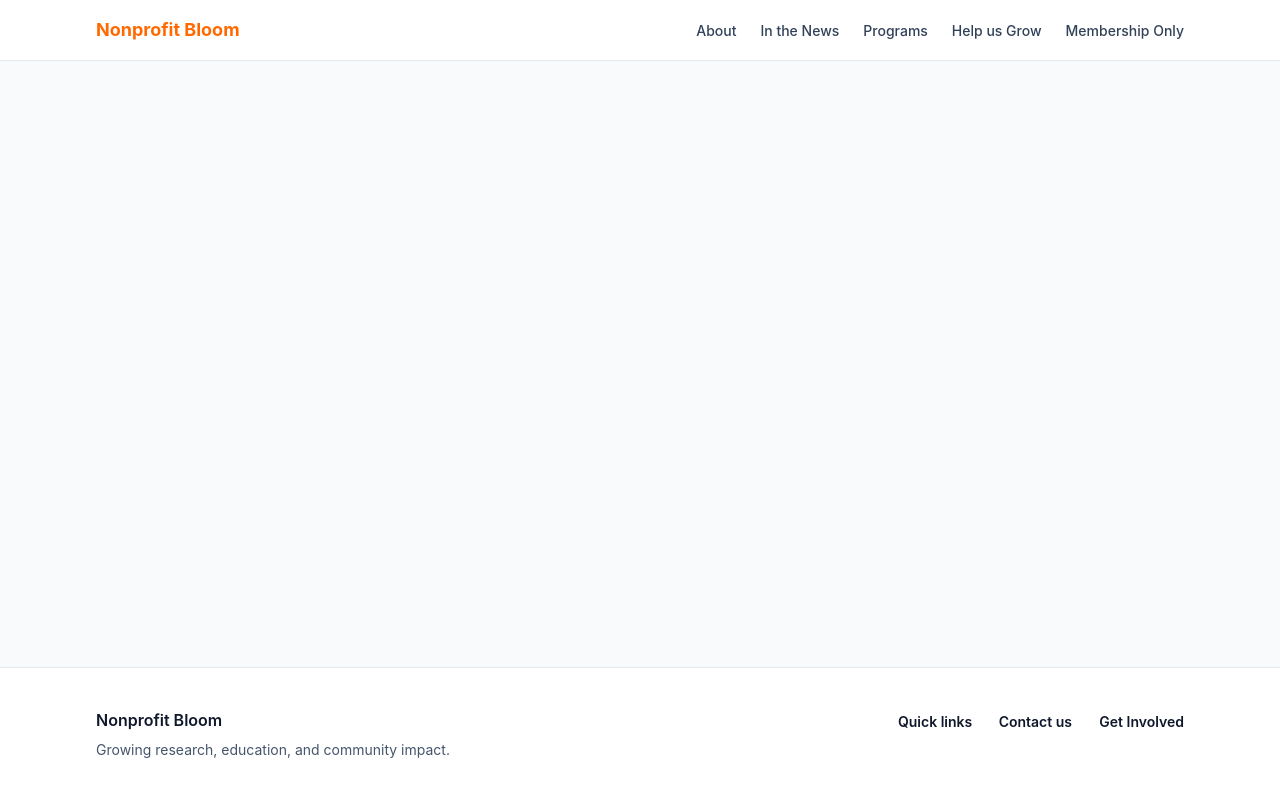
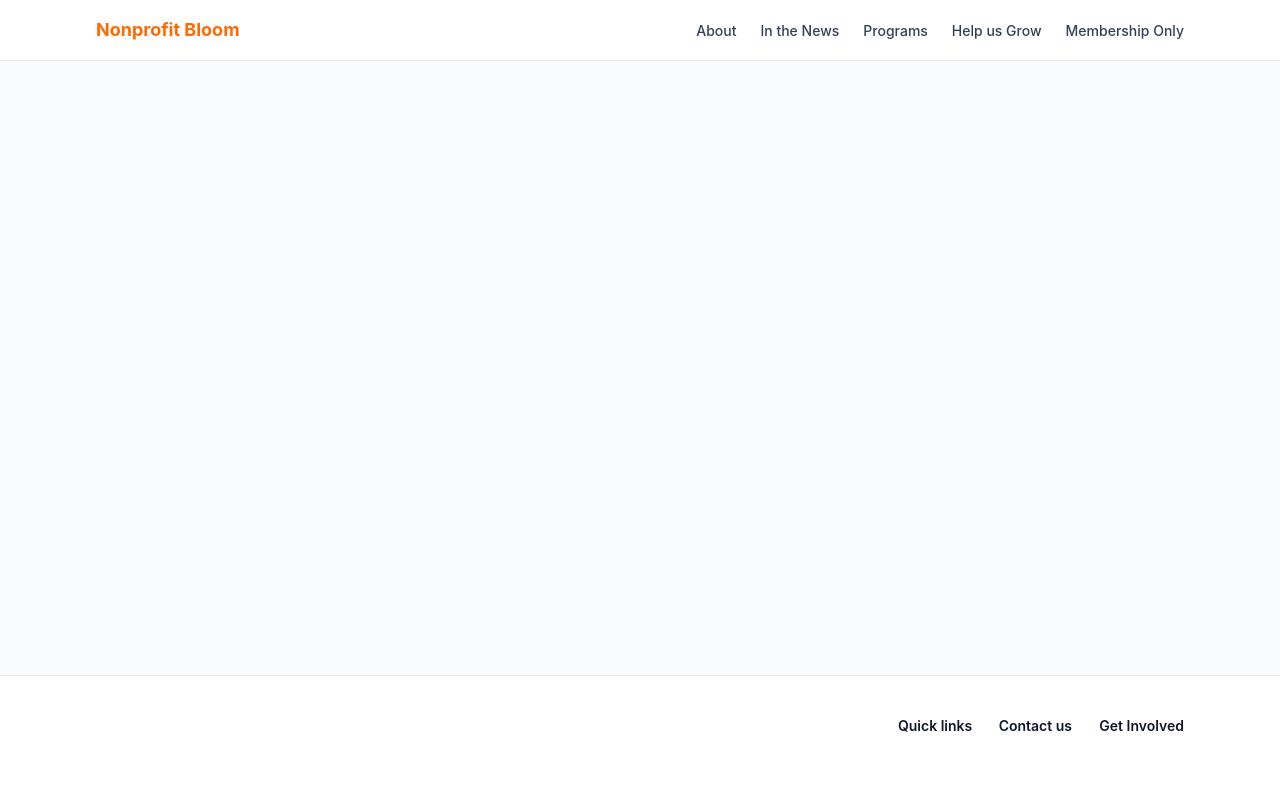
Before and after one commit to LukeDPerron/The-Institute-for-Strengthening-Communities, a Next.js app: page / in a window 1280 px wide. Shown: the top 796 px of the page. Built offline with nearby package versions, Linux system fonts and the light colour scheme.

Commit message:
removed title from footer

```diff
--- a/components/layout/footer.tsx
+++ b/components/layout/footer.tsx
@@ -6,7 +6,6 @@ export function Footer() {
     <footer className="border-t border-slate-200 bg-white">
       <div className="mx-auto flex max-w-6xl flex-col gap-6 px-4 py-10 sm:px-6 lg:px-8 md:flex-row md:items-center md:justify-between">
         <div>
-          <h2 className="text-base font-semibold text-slate-900">{siteConfig.name}</h2>
           <p className="mt-2 max-w-md text-sm text-slate-600">{siteConfig.tagline}</p>
         </div>
 
--- a/lib/site-config.ts
+++ b/lib/site-config.ts
@@ -11,7 +11,6 @@ type NavItem = {
 
 export const siteConfig = {
   name: "Nonprofit Bloom",
-  tagline: "Growing research, education, and community impact.",
   navItems: [
     {
       label: "About",
```
